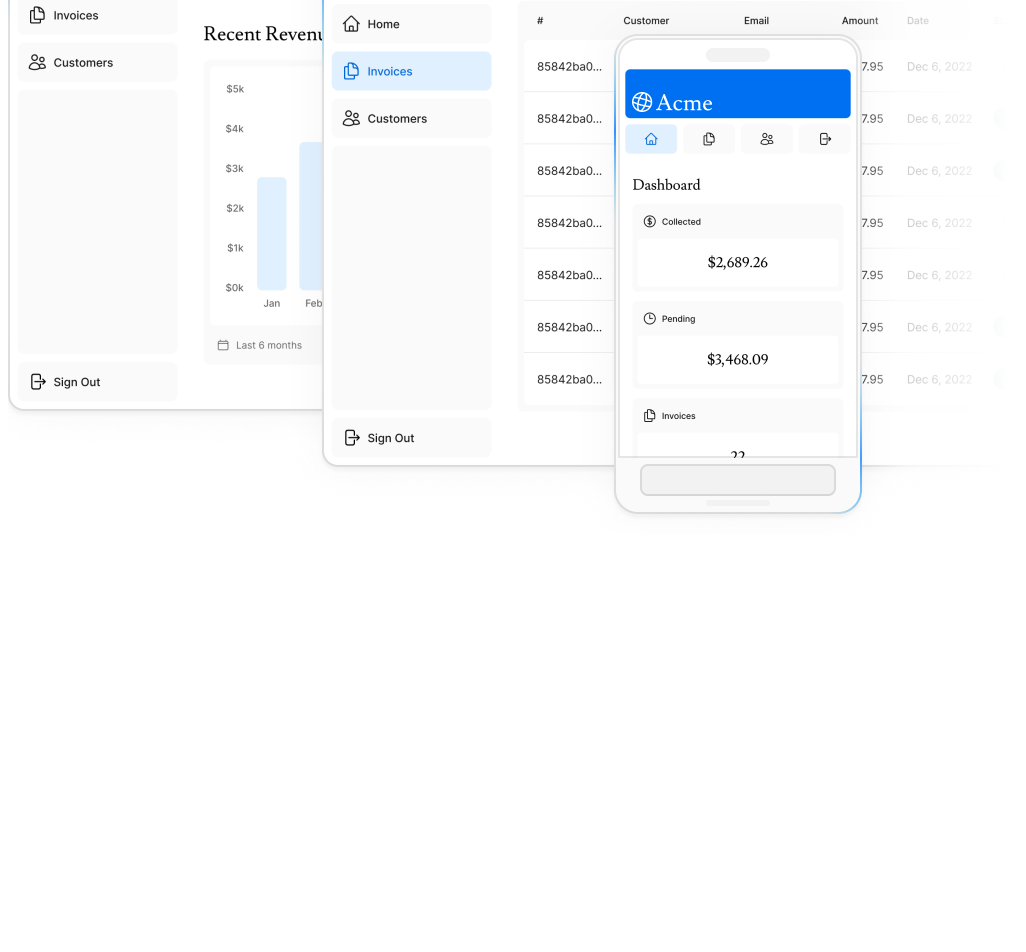
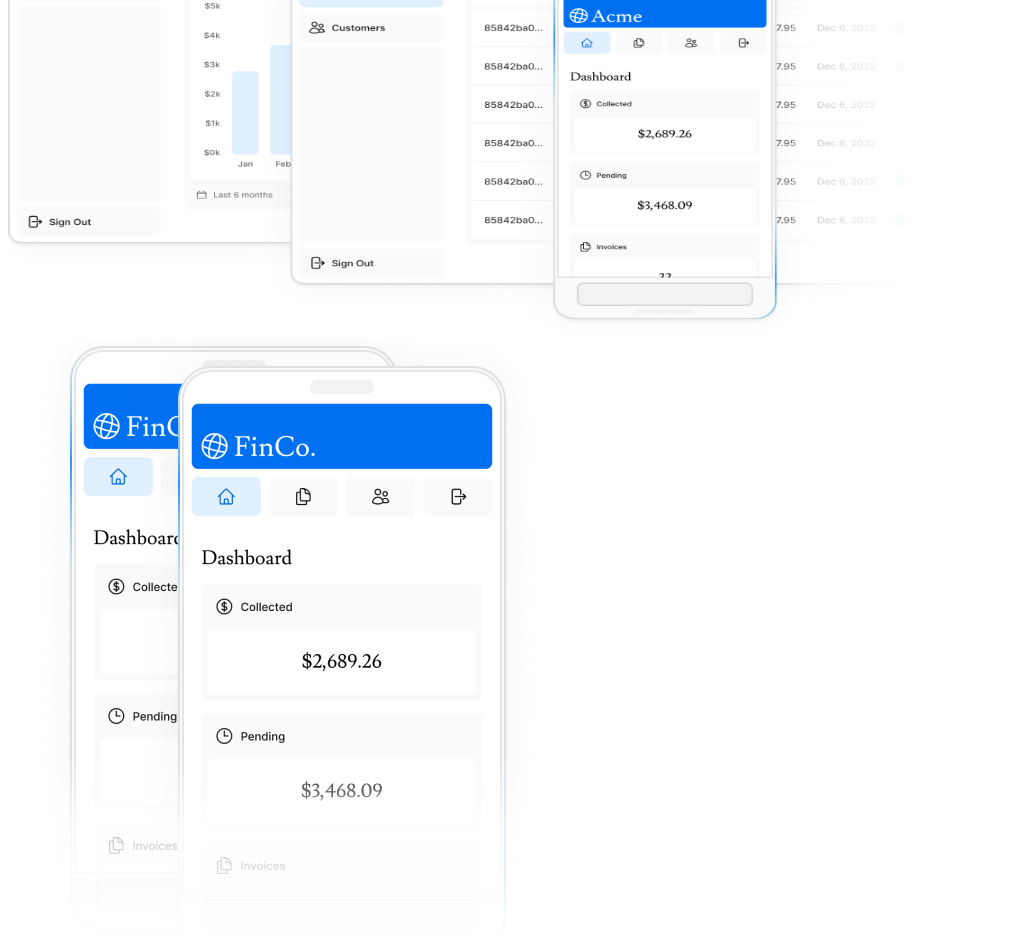
Before and after one commit to marcelovsk1/nextJsDashboard, a Next.js app: page / in a window 1280 px wide. Shown: the part 2872-3824 px from the top of the page, without its empty margins (0-1026 px from the left). Before the commit the page ends 3418 px from the top, so only its background shows below. Built offline with nearby package versions, Linux system fonts and the light colour scheme; a web font is replaced by a local one.

Commit message:
login page

```diff
--- a/app/page.tsx
+++ b/app/page.tsx
@@ -36,8 +36,15 @@
           {/* Add Hero Images Here */}
           <Image
             src="/hero-desktop.png"
-            width={1000}
-            height={760}
+            width={900}
+            height={560}
+            className="hidden md:block"
+            alt="Screenshots of the dashboard project showing desktop version"
+          />
+          <Image
+            src="/hero-mobile.png"
+            width={560}
+            height={620}
             className="hidden md:block"
             alt="Screenshots of the dashboard project showing desktop version"
           />
```
